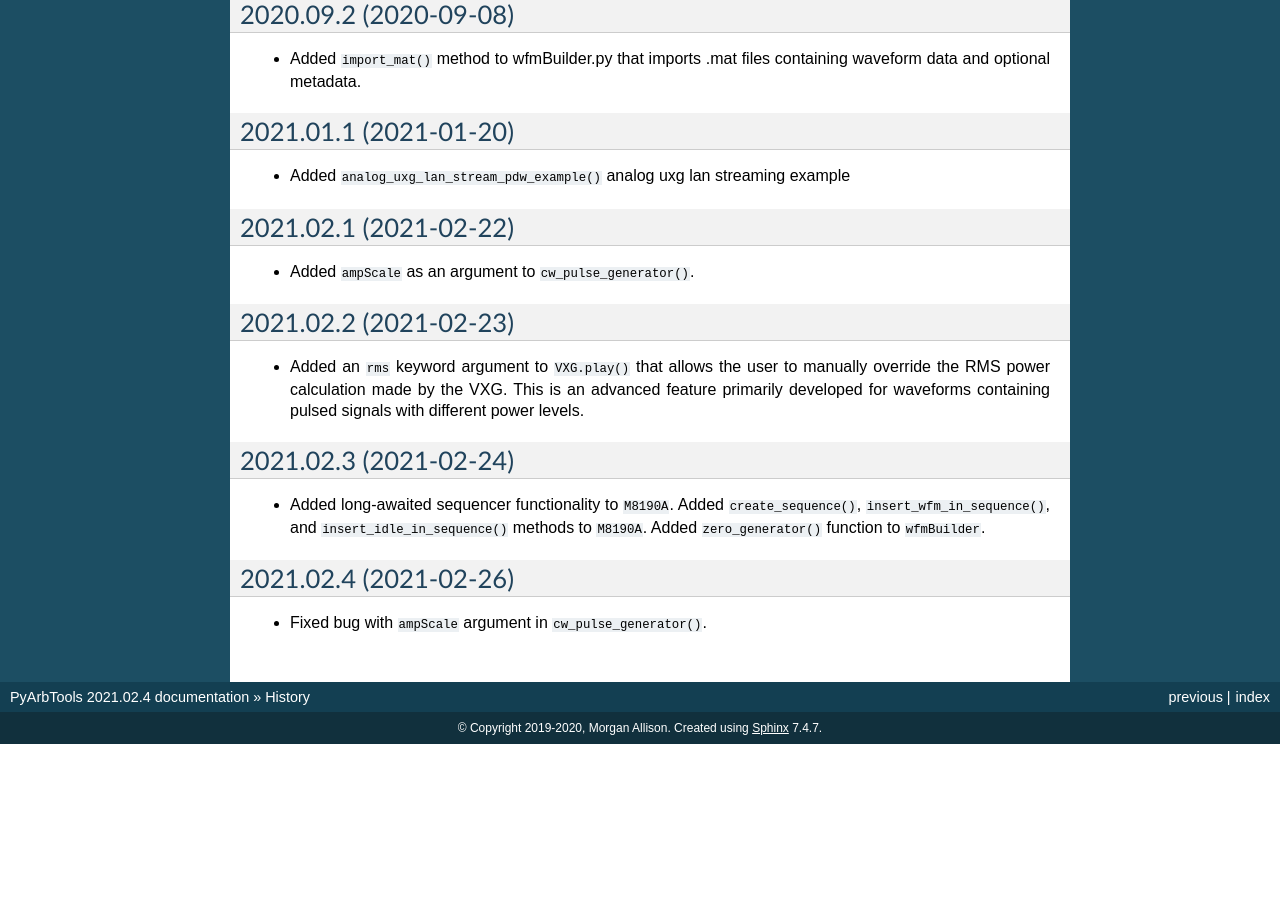
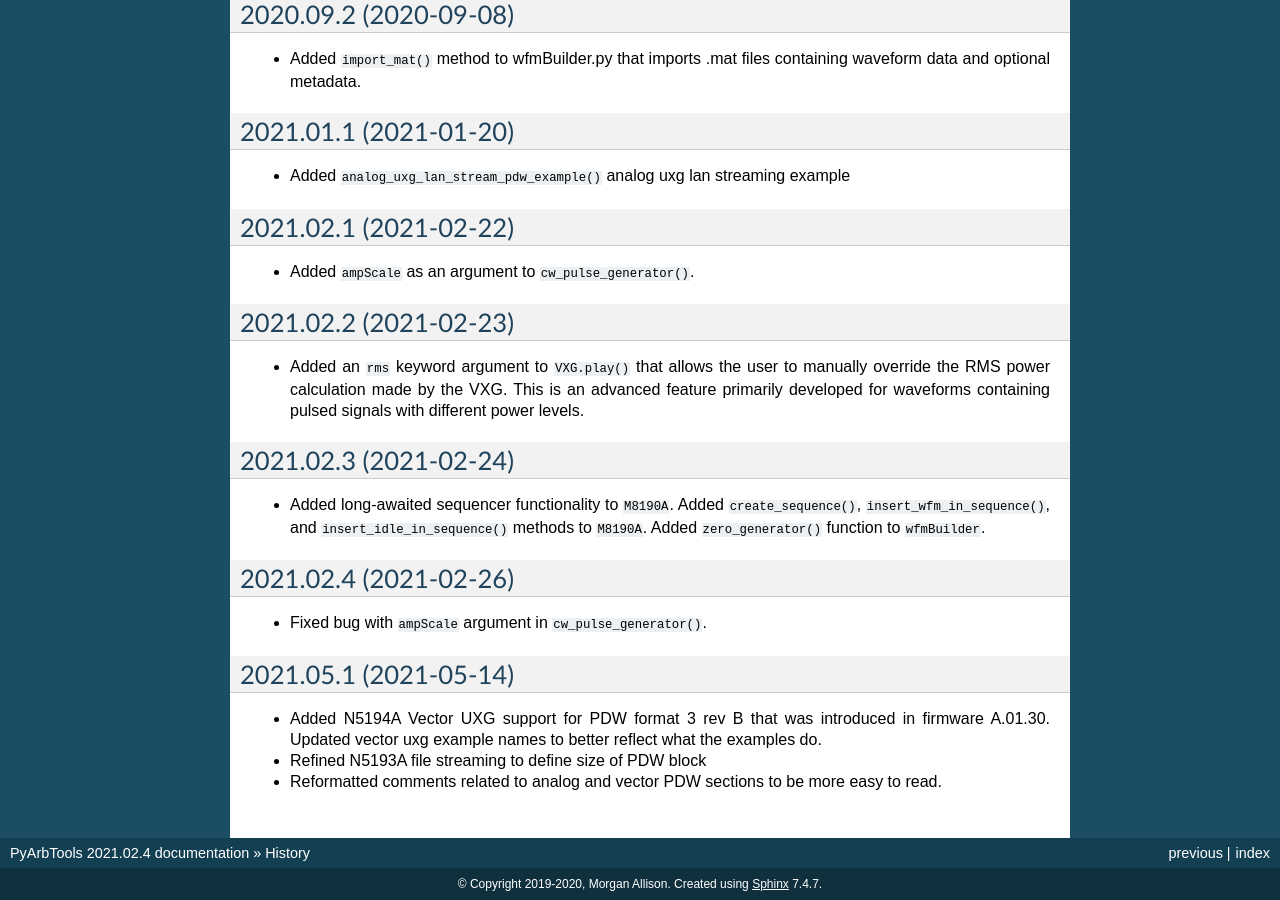
Before and after one commit to morgan-at-keysight/pyarbtools, a Sphinx documentation site: the page built from docs/history.rst, in a window 1280 px wide and 900 px high, scrolled down 1984 px. Built offline with Sphinx 7.4.7, drawn with Linux system fonts in a browser that asks for light colours; before the commit the page ends 2728 px from its top, so only the background shows below that; some of the changed text lies outside the part shown.

Commit message:
Updated readme, changelog

```diff
--- a/README.rst
+++ b/README.rst
@@ -2,7 +2,7 @@
 PyArbTools: Keysight Signal Generator Control & Waveform Creation
 =================================================================
 
-*Current version: 2021.02.4*
+*Current version: 2021.05.1*
 
 Frustrated after looking through hundreds of pages of user manuals to find out how to download a waveform to a signal generator?
 
--- a/docs/history.rst
+++ b/docs/history.rst
@@ -111,3 +111,11 @@ History
 ----------------------
 
 * Fixed bug with ``ampScale`` argument in ``cw_pulse_generator()``.
+
+
+2021.05.1 (2021-05-14)
+----------------------
+
+* Added N5194A Vector UXG support for PDW format 3 rev B that was introduced in firmware A.01.30.  Updated vector uxg example names to better reflect what the examples do.
+* Refined N5193A file streaming to define size of PDW block
+* Reformatted comments related to analog and vector PDW sections to be more easy to read.
--- a/examples.py
+++ b/examples.py
@@ -815,13 +815,13 @@ def main():
     # vector_uxg_csv_to_pdw_file_streaming_example(ipAddress)
     # vector_uxg_lan_bin_file_streaming_example(ipAddress)
     # vector_uxg_lan_stream_pdw_example(ipAddress)
-    analog_uxg_file_stream_pdw_example(ipAddress)
+    # analog_uxg_file_stream_pdw_example(ipAddress)
     # analog_uxg_lan_stream_pdw_example(ipAddress)
     # wfm_to_vsa_example(ipAddress)
     # vsa_vector_example(ipAddress)
     # vxg_mat_import_example(ipAddress, fileName=matFilePath)
     # m8190a_sequence_example(ipAddress)
-    # gui_example()
+    gui_example()
 
 
 if __name__ == "__main__":
```
